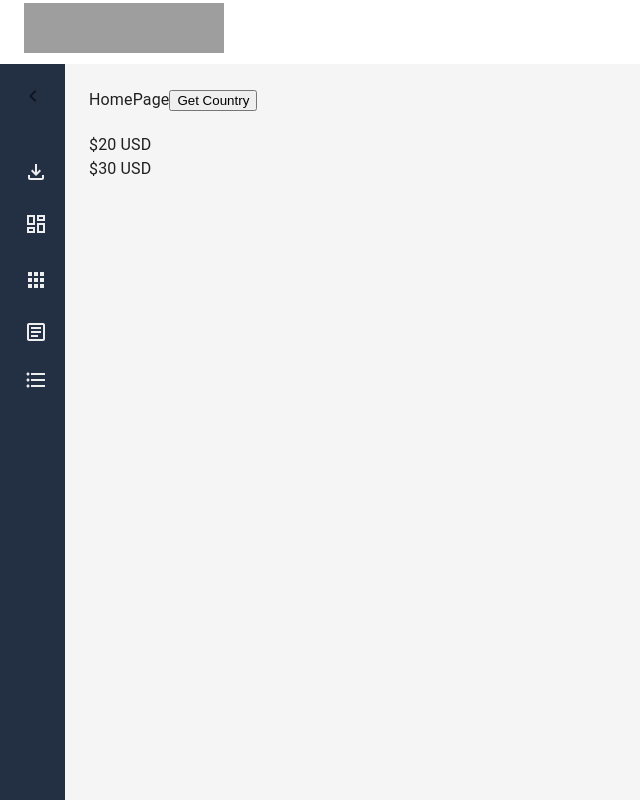
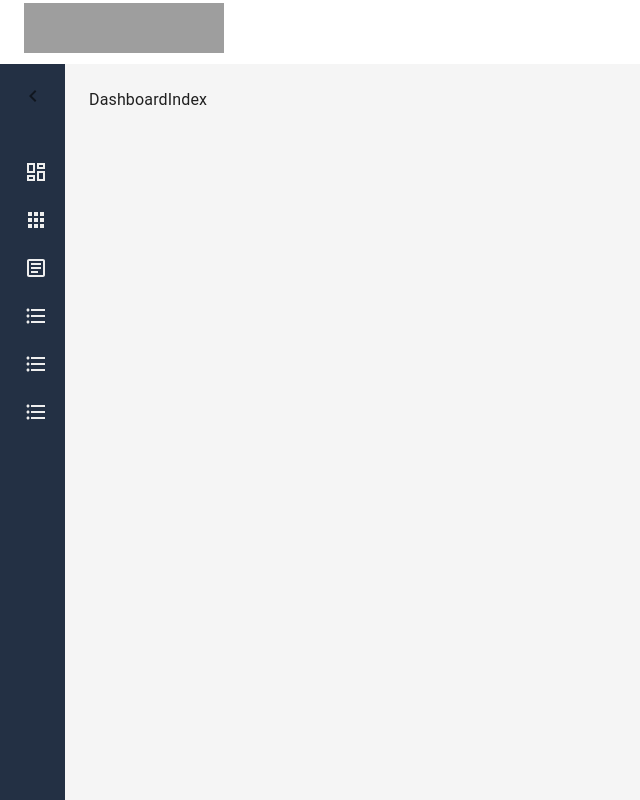
Before and after one commit to ati07/latham-app, a React (Vite) app: page / in a window 1280 px wide. Shown: the whole page, without its empty margins (0-640 px from the left). Built offline with nearby package versions, Linux system fonts and the light colour scheme; grey boxes are pictures that could not be loaded.

Commit message:
latham app

```diff
--- a/src/routes/appRoutes.tsx
+++ b/src/routes/appRoutes.tsx
@@ -16,21 +16,12 @@ import AlertPage from "../pages/component/AlertPage";
 import ButtonPage from "../pages/component/ButtonPage";
 import InstallationPage from "../pages/installation/InstallationPage";
 import DocumentationPage from "../pages/documentation/DocumentationPage";
-
+// / <HomePage /> /
 const appRoutes: RouteType[] = [
   {
     index: true,
-    element: <HomePage />,
+    element:<DashboardIndex /> ,
     state: "home"
-  },
-  {
-    path: "/sale",
-    element: <InstallationPage />,
-    state: "Sale",
-    sidebarProps: {
-      displayText: "Sale",
-      icon: <FileDownloadOutlinedIcon />
-    }
   },
   {
     path: "/dashboard",
@@ -40,80 +31,99 @@ const appRoutes: RouteType[] = [
       displayText: "Dashboard",
       icon: <DashboardOutlinedIcon />
     },
-    child: [
-      {
-        index: true,
-        element: <DashboardIndex />,
-        state: "dashboard.index"
-      },
-      {
-        path: "/dashboard/default",
-        element: <DefaultPage />,
-        state: "dashboard.default",
-        sidebarProps: {
-          displayText: "Default"
-        },
-      },
-      {
-        path: "/dashboard/analytics",
-        element: <AnalyticsPage />,
-        state: "dashboard.analytics",
-        sidebarProps: {
-          displayText: "Analytic"
-        }
-      },
-      {
-        path: "/dashboard/saas",
-        element: <SaasPage />,
-        state: "dashboard.saas",
-        sidebarProps: {
-          displayText: "Saas"
-        }
-      }
-    ]
+    // child: [
+    //   {
+    //     index: true,
+    //     element: <DashboardIndex />,
+    //     state: "dashboard.index"
+    //   },
+    //   {
+    //     path: "/dashboard/default",
+    //     element: <DefaultPage />,
+    //     state: "dashboard.default",
+    //     sidebarProps: {
+    //       displayText: "Default"
+    //     },
+    //   },
+    //   {
+    //     path: "/dashboard/analytics",
+    //     element: <AnalyticsPage />,
+    //     state: "dashboard.analytics",
+    //     sidebarProps: {
+    //       displayText: "Analytic"
+    //     }
+    //   },
+    //   {
+    //     path: "/dashboard/saas",
+    //     element: <SaasPage />,
+    //     state: "dashboard.saas",
+    //     sidebarProps: {
+    //       displayText: "Saas"
+    //     }
+    //   }
+    // ]
   },
   {
-    path: "/component",
+    path: "/merchants",
     element: <ComponentPageLayout />,
-    state: "component",
+    state: "merchants",
     sidebarProps: {
-      displayText: "Components",
+      displayText: "Merchants",
       icon: <AppsOutlinedIcon />
     },
-    child: [
-      {
-        path: "/component/alert",
-        element: <AlertPage />,
-        state: "component.alert",
-        sidebarProps: {
-          displayText: "Alert"
-        },
-      },
-      {
-        path: "/component/button",
-        element: <ButtonPage />,
-        state: "component.button",
-        sidebarProps: {
-          displayText: "Button"
-        }
-      }
-    ]
+    // child: [
+    //   {
+    //     path: "/component/alert",
+    //     element: <AlertPage />,
+    //     state: "component.alert",
+    //     sidebarProps: {
+    //       displayText: "Alert"
+    //     },
+    //   },
+    //   {
+    //     path: "/component/button",
+    //     element: <ButtonPage />,
+    //     state: "component.button",
+    //     sidebarProps: {
+    //       displayText: "Button"
+    //     }
+    //   }
+    // ]
   },
   {
-    path: "/documentation",
+    path: "/rdr",
     element: <DocumentationPage />,
-    state: "documentation",
+    state: "rdr",
     sidebarProps: {
-      displayText: "Documentation",
+      displayText: "RDR Alerts",
       icon: <ArticleOutlinedIcon />
     }
   },
   {
-    path: "/changelog",
+    path: "/ethoca",
     element: <ChangelogPage />,
-    state: "changelog",
+    state: "ethoca",
     sidebarProps: {
-      displayText: "Changelog",
+      displayText: "ETHOCA Alerts",
+      icon: <FormatListBulletedOutlinedIcon />
+    }
+  }
+  ,
+  {
+    path: "/chargebacks",
+    element: <ChangelogPage />,
+    state: "chargebacks",
+    sidebarProps: {
+      displayText: "Chargebacks",
+      icon: <FormatListBulletedOutlinedIcon />
+    }
+  },
+  {
+    path: "/users",
+    element: <ChangelogPage />,
+    state: "users",
+    sidebarProps: {
+      displayText: "Users",
       icon: <FormatListBulletedOutlinedIcon />
     }
   }
```
